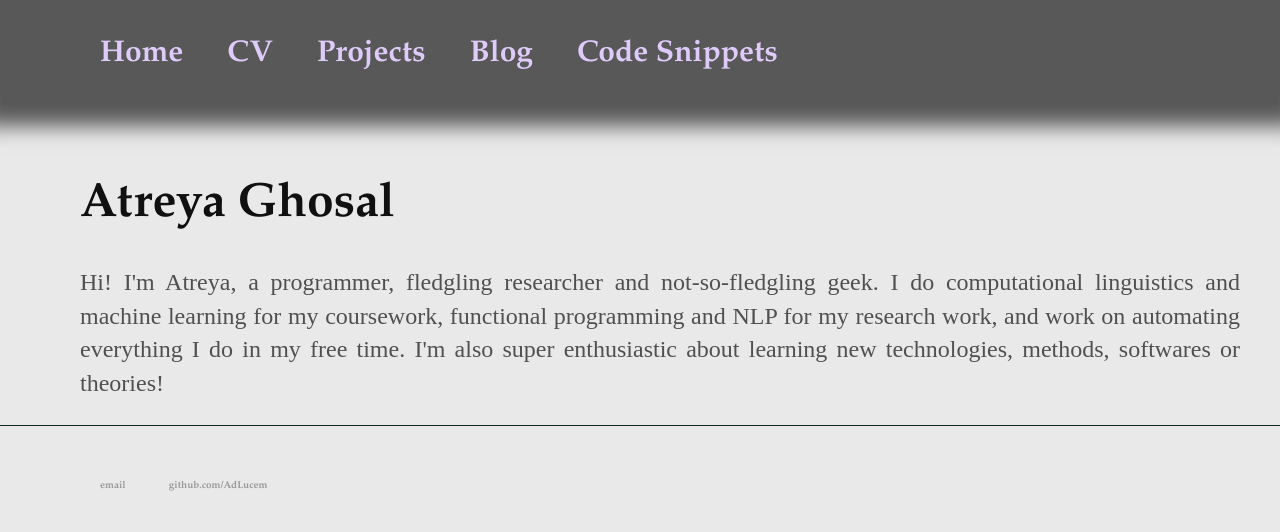
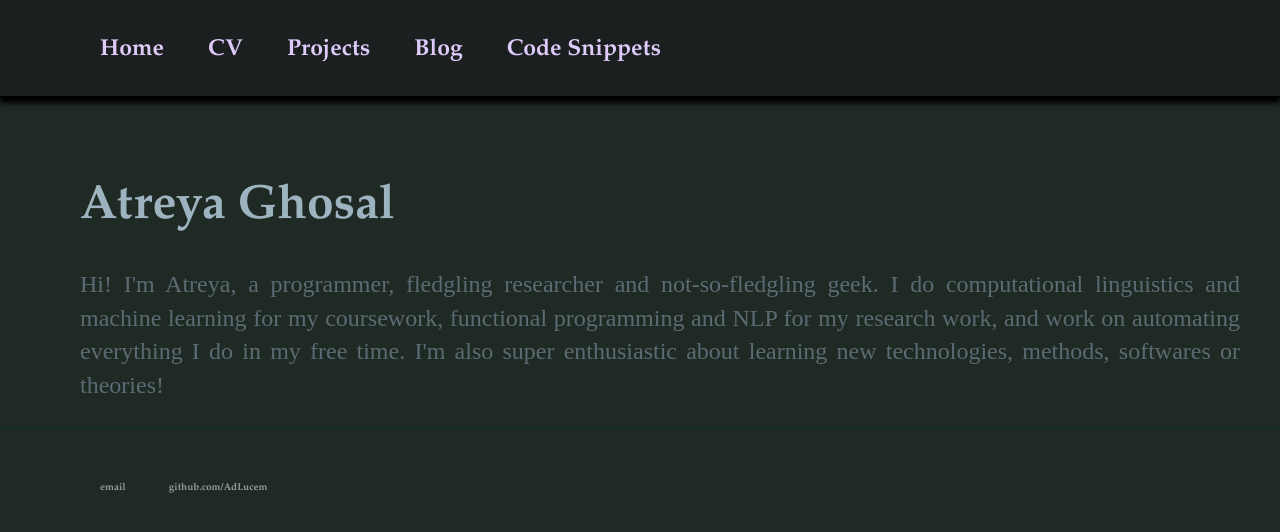
Before and after one commit to AdLucem/AdLucem.github.io, a Jekyll site: the page built from index.html, in a window 1280 px wide. Shown: the top 532 px of the page. Built offline with Jekyll 4.4.1, drawn with Linux system fonts in a browser that asks for light colours.

Commit message:
autocommitted to build

```diff
--- a/css/main.css
+++ b/css/main.css
@@ -8,7 +8,7 @@ body {
     padding: 0px;
     text-align: justify;
     position: relative;
-    background-color: #E9E9E9;
+    background-color: #202A25;
 }
 
 .container {
@@ -29,13 +29,13 @@ a:hover {
 h1 {
     font-size: 3em;
     font-family: 'Palatino', 'Helvetica';
-    color: #101010;
+    color: #9DB4C0;
 }
 
 p {
     font-size: 1.5em;
     line-height: 1.4em;
-    color: #505050;
+    color: #5C6B73;
 }
 
 ul.posts {
--- a/css/navbar.css
+++ b/css/navbar.css
@@ -1,8 +1,11 @@
 nav {
-    background-color: #585858;
-    border-color: #585858;
+    background-color: #1B1F20;
+    border-color: #111111;
+    border-style: :inset;
     height: 100px;
-    box-shadow: 0px 10px 20px 20px #585858;
+    box-shadow: 0px 5px 5px #000;
+    border-width: 0px 0px 2px 0px;
+    border-style: outset;
 }
 
 nav ul {
@@ -15,7 +18,7 @@ nav ul {
 
 nav ul li {
     display: inline;
-    font-size: 30px;
+    font-size: 23px;
     margin-right: 40px;
 }
 
```
